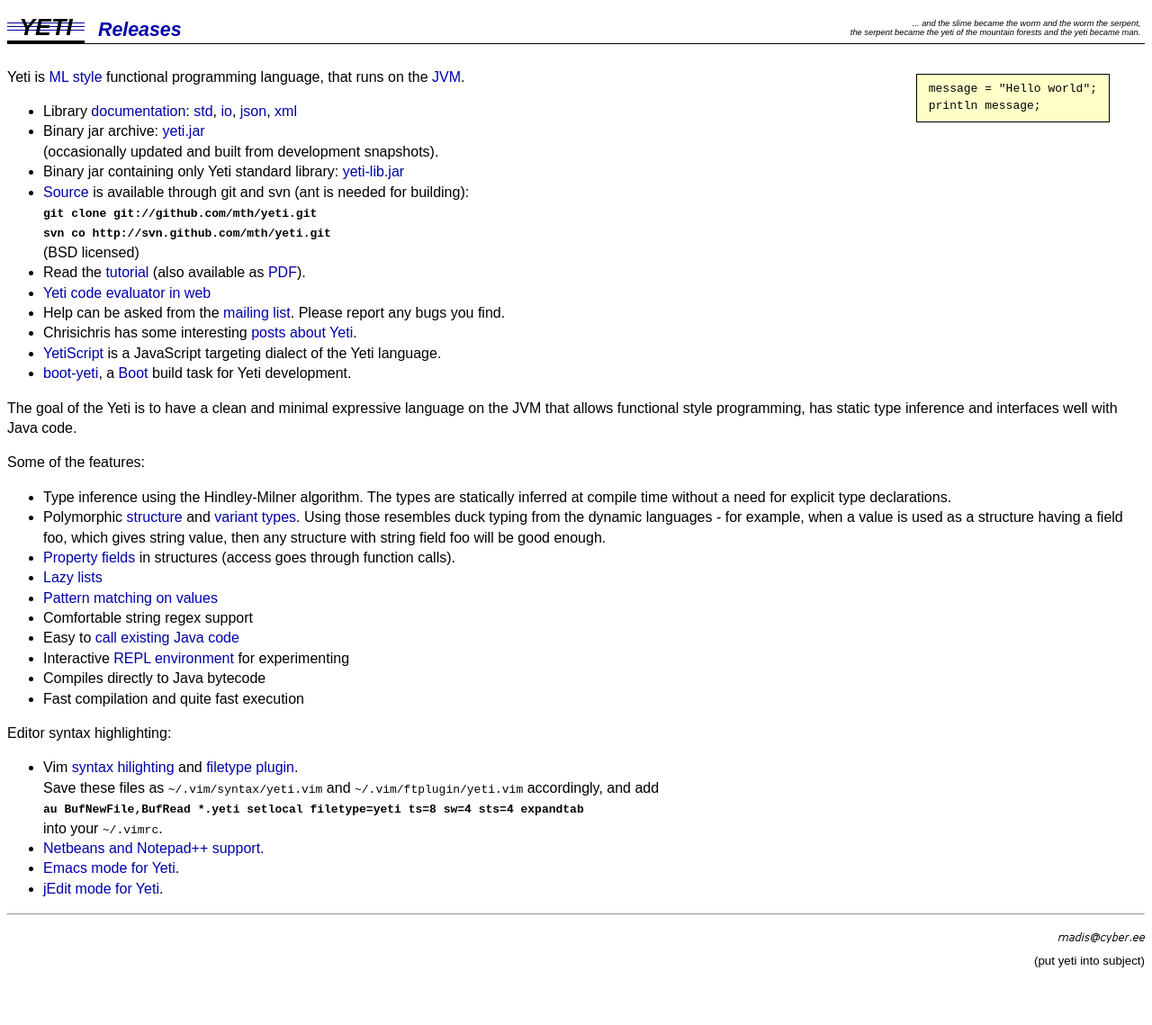
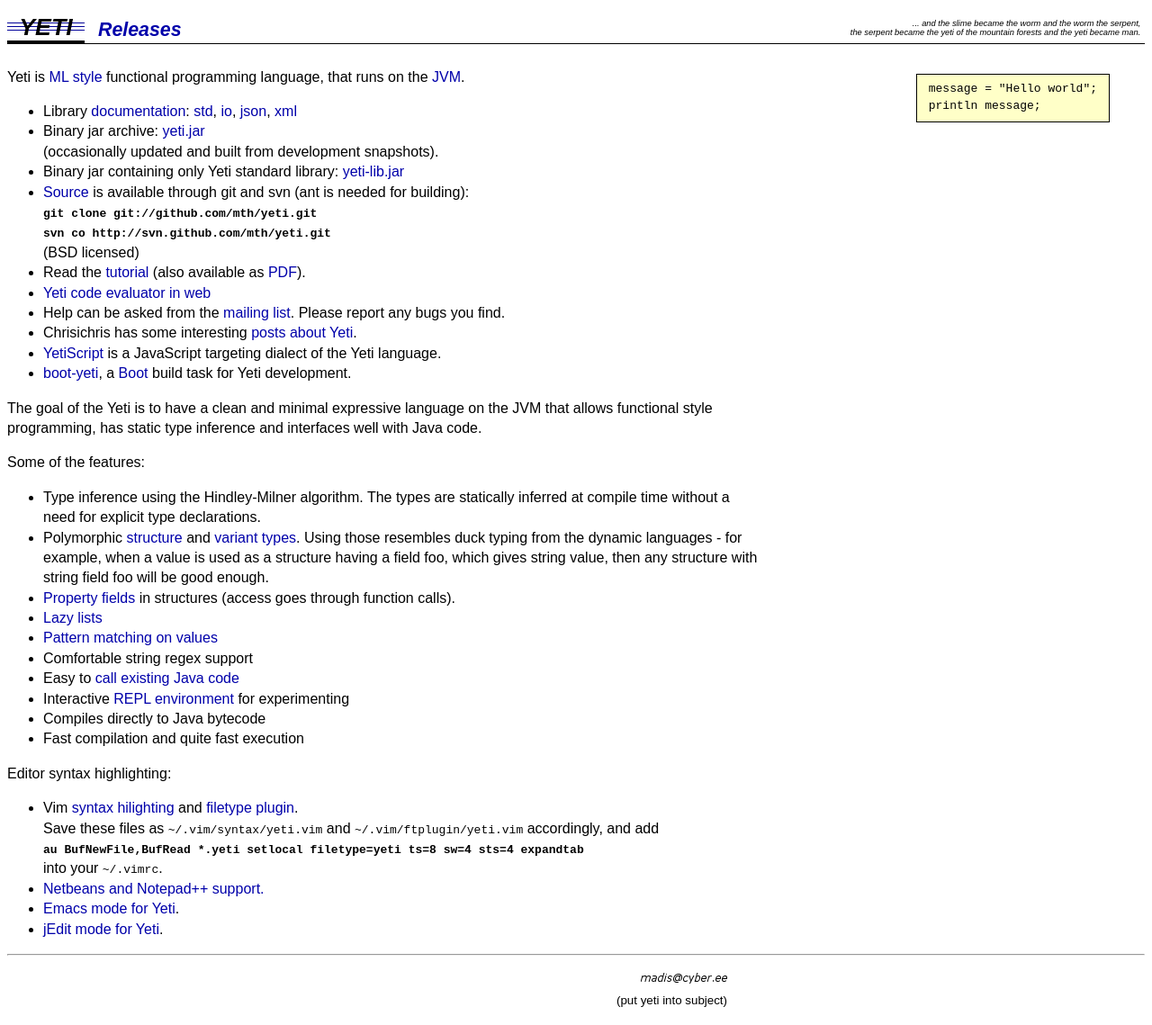
Before and after one commit to mth/mth.github.com, a Jekyll site: the page built from newyeti/index.html, in a window 1280 px wide. Shown: the whole page at 90% size. Built offline with Jekyll 4.4.1, drawn with Linux system fonts in a browser that asks for light colours; Markdown is read by kramdown in place of the engine named in the settings; before the commit the page ends 1094 px from its top, so only the background shows below that.

Commit message:
max-width

```diff
--- a/newyeti/index.html
+++ b/newyeti/index.html
@@ -33,7 +33,7 @@
 <li><a href="https://github.com/chrisichris/yetiscript">YetiScript</a> is a JavaScript targeting dialect of the Yeti language.
 <li><a href="https://github.com/alandipert/boot-yeti">boot-yeti</a>, a <a href="http://boot-clj.com/">Boot</a> build task for Yeti development.
 </ul>
-The goal of the Yeti is to have a clean and minimal expressive language on the JVM that allows functional style programming, has static type inference and interfaces well with Java code.
+<p>The goal of the Yeti is to have a clean and minimal expressive language on the JVM that allows functional style programming, has static type inference and interfaces well with Java code.
 <p>Some of the features:
 <ul>
 <li>Type inference using the Hindley-Milner algorithm. The types are
--- a/newyeti/style.css
+++ b/newyeti/style.css
@@ -1,5 +1,6 @@
 body {	font-family: sans-serif; background-color: white }
 .content{line-height: 1.4}
+p,ul {  max-width: 800px }
 code {	font-family: monospace}
 a {	color: #0000aa; text-decoration: none}
 a:hover{background-color: #DDD}
```
